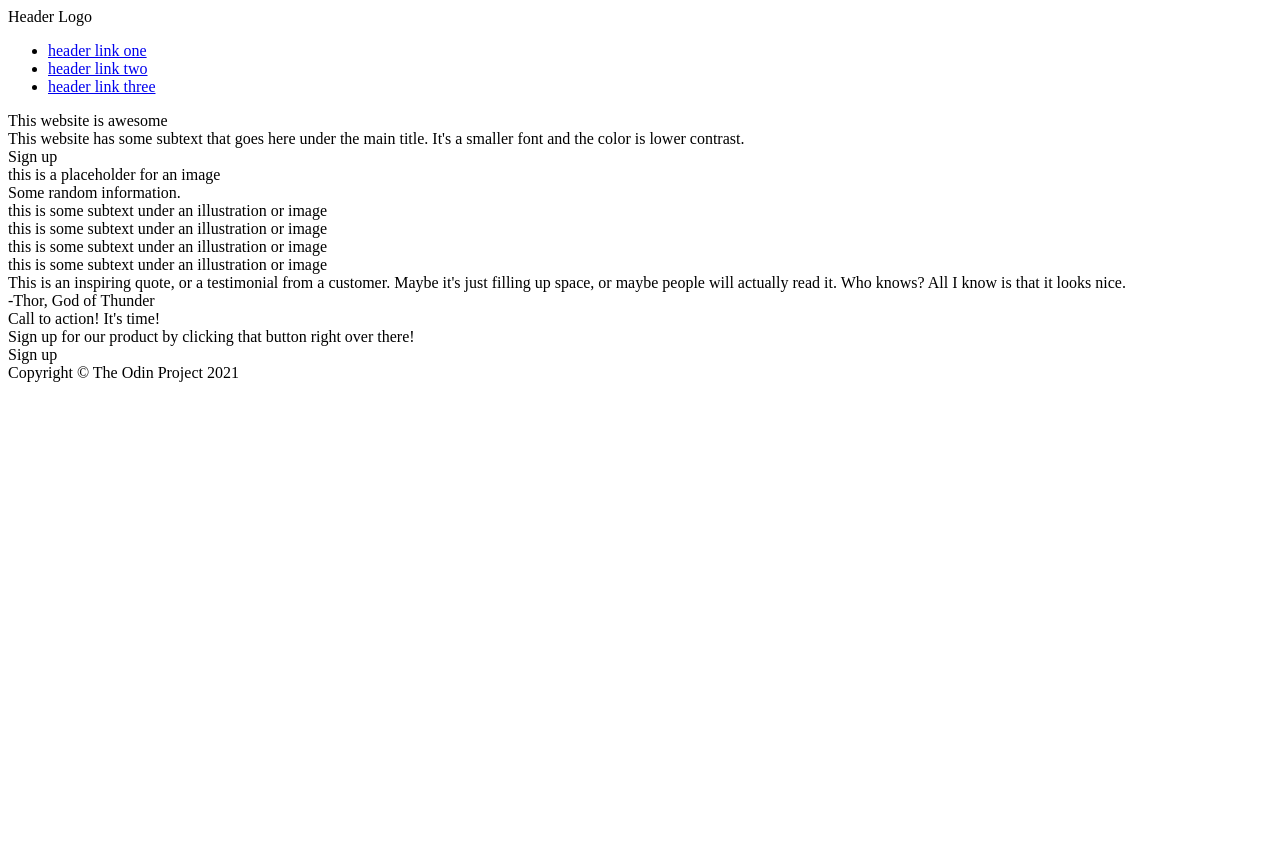
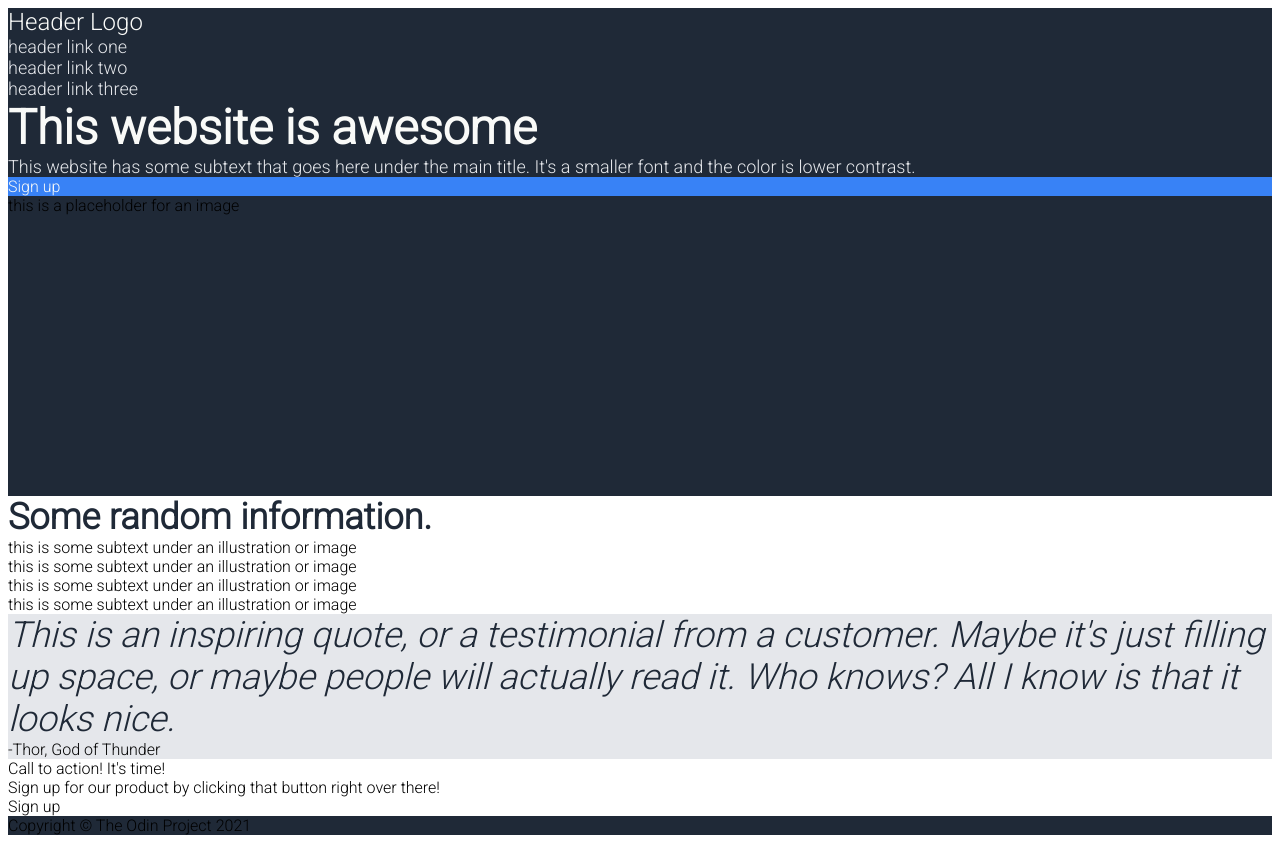
Before and after one commit to Rinnnt/odin-landing-page, a plain HTML site: page index.html in a window 1280 px wide. Before the commit the page ends 800 px from the top, so only its background shows below. Drawn offline with Linux system fonts and the light colour scheme.

Commit message:
Set design on elements in styles.css
Define the 'Roboto' font using google API, set the
color, background color, font styles etc. on most of
the content.

```diff
--- a/index.html
+++ b/index.html
@@ -4,7 +4,13 @@
     <meta charset="UTF-8">
     <meta http-equiv="X-UA-Compatible" content="IE=edge">
     <meta name="viewport" content="width=device-width, initial-scale=1.0">
-    <title>Document</title>
+    <title>Odin-landing-page</title>
+    <link rel="stylesheet" href="./styles.css">
+
+    <link rel="preconnect" href="https://fonts.googleapis.com">
+    <link rel="preconnect" href="https://fonts.gstatic.com" crossorigin>
+    <link href="https://fonts.googleapis.com/css2?family=Roboto:wght@300&display=swap" rel="stylesheet">
+
 </head>
 <body>
 
@@ -26,10 +32,10 @@
             <div class="main-heading">
                 This website is awesome
             </div>
-            <div class="text">
+            <div class="main-text">
                 This website has some subtext that goes here under the main title. It's a smaller font and the color is lower contrast.
             </div>
-            <div class="sign-up">
+            <div class="main-sign-up">
                 Sign up
             </div>
         </div>
@@ -81,7 +87,7 @@
                     Sign up for our product by clicking that button right over there!
                 </div>
             </div>
-            <div class="sign-up">
+            <div class="action-sign-up">
                 Sign up
             </div>
         </div>
@@ -90,5 +96,6 @@
     <footer class="footer">
         Copyright © The Odin Project 2021
     </footer>
+
 </body>
 </html>
--- a/styles.css
+++ b/styles.css
@@ -0,0 +1,66 @@
+body {
+    font-family: 'Roboto', sans-serif;
+}
+
+.header,
+.footer {
+    background-color: #1F2937;
+}
+
+.logo {
+    color: #F9FAF8;
+    font-size: 24px;
+}
+
+ul {
+    list-style: none;
+    padding: 0;
+    margin: 0;
+}
+
+a {
+    text-decoration: none;
+    color: #E5E7EB;
+    font-size: 18px;
+}
+
+.welcome {
+    background-color: #1F2937;
+}
+
+.main-heading {
+    font-size: 48px;
+    font-weight: 1000;
+    color: #F9FAF8;
+}
+
+.main-text {
+    font-size: 18px;
+    color: #E5E7EB;
+}
+
+.main-sign-up {
+    background-color: #3882F6;
+    color: #F9FAF8;
+}
+
+.image {
+    width: 400px;
+    height: 300px;
+}
+
+.content-heading {
+    font-size: 36px;
+    font-weight: 1000;
+    color: #1F2937
+}
+
+.quote {
+    background-color: #E5E7EB;
+}
+
+.quote-text {
+    font-size: 36px;
+    font-style: italic;
+    color: #1f2937;
+}
```
